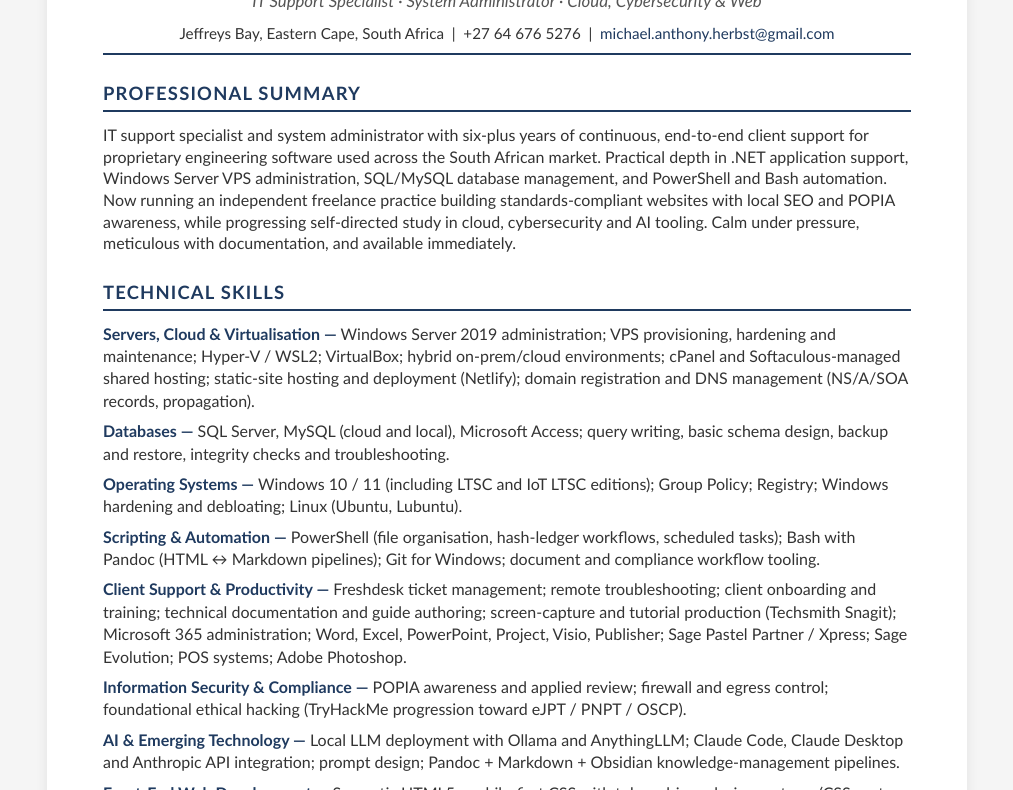
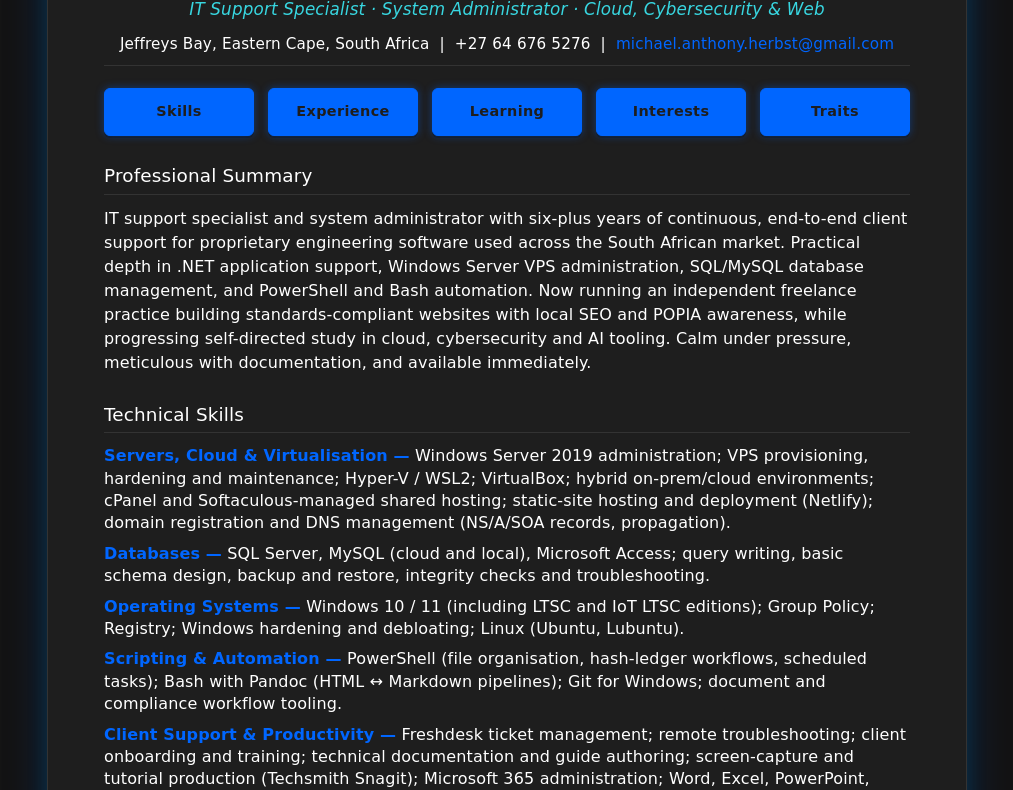
Before and after one commit to michael-herbst-za/michael-herbst-za.github.io, a plain HTML site: page index.html in a window 1280 px wide. Shown: the part 144-934 px from the top of the page, without its empty margins (133-1146 px from the left). Drawn offline with Linux system fonts and the light colour scheme.

```diff
--- a/index.html
+++ b/index.html
@@ -6,12 +6,12 @@
   <title>Michael Herbst - Curriculum Vitae</title>
   <style>
     :root {
-      --navy: #1F3A5F;
-      --grey: #555555;
-      --rule: #BFBFBF;
-      --text: #333333;
-      --bg: #f5f5f5;
-      --paper: #ffffff;
+      --navy: #0066ff;
+      --grey: #38d6e0;
+      --rule: #333333;
+      --text: #ffffff;
+      --bg: #141414;
+      --paper: #1e1e1e;
     }
 
     * { box-sizing: border-box; }
@@ -19,10 +19,11 @@
     body {
       margin: 0;
       padding: 0;
-      font-family: "Calibri", "Segoe UI", "Helvetica Neue", Arial, sans-serif;
+      font-family: "IBM Plex Sans", "DejaVu Sans", "Helvetica Neue", Arial, sans-serif;
       color: var(--text);
       background: var(--bg);
-      line-height: 1.35;
+      line-height: 1.5;
+      letter-spacing: 0.16px;
       -webkit-font-smoothing: antialiased;
     }
 
@@ -31,18 +32,19 @@
       margin: 24px auto;
       background: var(--paper);
       padding: 48px 56px;
-      box-shadow: 0 2px 12px rgba(0,0,0,0.08);
+      border: 1px solid var(--rule);
+      box-shadow: 0 0 40px rgba(0,102,255,0.25), 0 0 20px rgba(0,255,255,0.12), 0 4px 30px rgba(0,0,0,0.5);
     }
 
     header { text-align: center; margin-bottom: 6px; }
 
     h1 {
-      color: var(--navy);
+      color: var(--text);
       font-size: 2.6rem;
-      letter-spacing: 2.5px;
+      letter-spacing: 1px;
       text-transform: uppercase;
       margin: 0 0 6px 0;
-      font-weight: 700;
+      font-weight: 300;
     }
 
     .subtitle {
@@ -55,20 +57,20 @@
     .contact {
       font-size: 0.95rem;
       color: var(--text);
-      border-bottom: 2px solid var(--navy);
+      border-bottom: 1px solid var(--rule);
       padding-bottom: 10px;
       margin-bottom: 22px;
     }
 
     h2 {
-      color: var(--navy);
+      color: var(--text);
       font-size: 1.15rem;
-      text-transform: uppercase;
-      letter-spacing: 1.2px;
-      border-bottom: 2px solid var(--navy);
+      text-transform: none;
+      letter-spacing: 0.16px;
+      border-bottom: 1px solid var(--rule);
       padding-bottom: 4px;
       margin: 26px 0 12px 0;
-      font-weight: 700;
+      font-weight: 400;
     }
 
     p { margin: 0 0 10px 0; }
@@ -135,9 +137,48 @@
     }
     a:hover { text-decoration: underline; }
 
+    .nav-row {
+      display: flex;
+      justify-content: space-evenly;
+      flex-wrap: wrap;
+      gap: 14px;
+      margin: 4px 0 22px 0;
+    }
+    .nav-btn {
+      display: inline-block;
+      width: 150px;
+      text-align: center;
+      color: var(--paper);
+      background: var(--navy);
+      border: 1px solid var(--navy);
+      border-radius: 6px;
+      padding: 12px 16px;
+      font-size: 0.9rem;
+      font-weight: 700;
+      letter-spacing: 0.4px;
+      text-decoration: none;
+      box-shadow: 0 0 9px rgba(0,102,255,0.4), 0 2px 0 rgba(0,0,0,0.3);
+      transition: background 0.15s ease, box-shadow 0.15s ease, transform 0.15s ease;
+    }
+    .nav-btn:hover {
+      background: var(--navy);
+      color: var(--paper);
+      box-shadow: 0 0 18px rgba(0,102,255,0.65), 0 0 10px rgba(0,255,255,0.28);
+      transform: translateY(-1px);
+      text-decoration: none;
+    }
+
     @media print {
+      :root {
+        --navy: #0044b3;
+        --grey: #007a85;
+        --text: #111111;
+        --bg: #ffffff;
+        --paper: #ffffff;
+      }
       body { background: #fff; }
       .container {
+        border: none;
         box-shadow: none;
         margin: 0;
         padding: 24px 32px;
@@ -145,6 +186,7 @@
       }
       h2 { page-break-after: avoid; }
       .job { page-break-inside: avoid; }
+      .nav-row { display: none; }
     }
 
     @media (max-width: 640px) {
@@ -164,6 +206,14 @@
         <a href="mailto:michael.anthony.herbst@gmail.com">michael.anthony.herbst@gmail.com</a>
       </p>
     </header>
+
+    <nav class="nav-row" aria-label="CV sections">
+      <a class="nav-btn" href="skills.html">Skills</a>
+      <a class="nav-btn" href="experience.html">Experience</a>
+      <a class="nav-btn" href="learning.html">Learning</a>
+      <a class="nav-btn" href="interests.html">Interests</a>
+      <a class="nav-btn" href="traits.html">Traits</a>
+    </nav>
 
     <section aria-labelledby="summary-heading">
       <h2 id="summary-heading">Professional Summary</h2>
```
Also changed, not shown: 1 other file.
